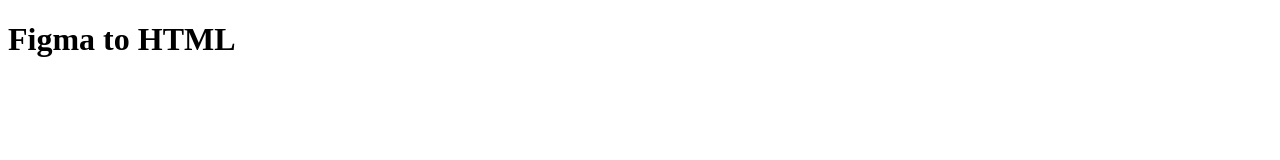
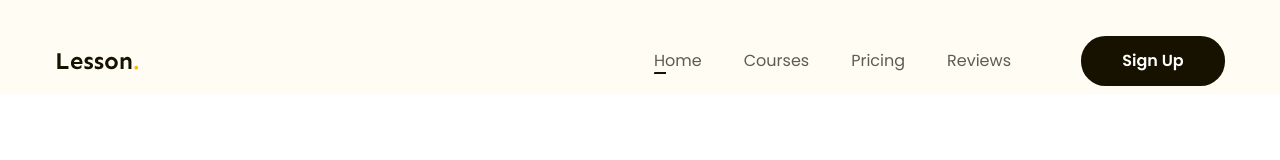
Before and after one commit to TThai96/Figma-to-HTML, a plain HTML site: page index.html in a window 1280 px wide. Shown: the top 160 px of the page. Drawn offline with Linux system fonts and the light colour scheme.

Commit message:
p3 àm phần header

```diff
--- /dev/null
+++ b/assets/css/reset.css
@@ -0,0 +1,129 @@
+/* http://meyerweb.com/eric/tools/css/reset/
+   v2.0 | 20110126
+   License: none (public domain)
+*/
+
+html,
+body,
+div,
+span,
+applet,
+object,
+iframe,
+h1,
+h2,
+h3,
+h4,
+h5,
+h6,
+p,
+blockquote,
+pre,
+a,
+abbr,
+acronym,
+address,
+big,
+cite,
+code,
+del,
+dfn,
+em,
+img,
+ins,
+kbd,
+q,
+s,
+samp,
+small,
+strike,
+strong,
+sub,
+sup,
+tt,
+var,
+b,
+u,
+i,
+center,
+dl,
+dt,
+dd,
+ol,
+ul,
+li,
+fieldset,
+form,
+label,
+legend,
+table,
+caption,
+tbody,
+tfoot,
+thead,
+tr,
+th,
+td,
+article,
+aside,
+canvas,
+details,
+embed,
+figure,
+figcaption,
+footer,
+header,
+hgroup,
+menu,
+nav,
+output,
+ruby,
+section,
+summary,
+time,
+mark,
+audio,
+video {
+  margin: 0;
+  padding: 0;
+  border: 0;
+  font-size: 100%;
+  font: inherit;
+  vertical-align: baseline;
+}
+/* HTML5 display-role reset for older browsers */
+article,
+aside,
+details,
+figcaption,
+figure,
+footer,
+header,
+hgroup,
+menu,
+nav,
+section {
+  display: block;
+}
+body {
+  line-height: 1;
+}
+ol,
+ul {
+  list-style: none;
+}
+blockquote,
+q {
+  quotes: none;
+}
+blockquote:before,
+blockquote:after,
+q:before,
+q:after {
+  content: "";
+  content: none;
+}
+table {
+  border-collapse: collapse;
+  border-spacing: 0;
+}
--- /dev/null
+++ b/assets/css/style.css
@@ -0,0 +1,92 @@
+* {
+  box-sizing: border-box;
+}
+
+html {
+  font-size: 62.5%;
+}
+
+/* Khôi phục lại cỡ chữ mặc định theo rem */
+body {
+  font-size: 1.6rem;
+  font-family: "Poppins", sans-serif;
+}
+
+/* ==========================common=========================== */
+a {
+  text-decoration: none;
+}
+
+.btn {
+  display: inline-block;
+  min-width: 118px;
+  padding: 0px 16px;
+  line-height: 50px;
+  color: #fff;
+  font-size: 1.6rem;
+  font-weight: 600;
+  text-align: center;
+  background: #171100;
+  border-radius: 24.5px;
+}
+
+.main-content {
+  width: 1170px;
+  max-width: calc(100% - 48px);
+  margin-left: auto;
+  margin-right: auto;
+}
+
+/* ==========================header=========================== */
+.header {
+  background: #fffcf4;
+}
+
+.header.fixed {
+  position: sticky;
+  top: -28px;
+}
+.header .body {
+  display: flex;
+  align-items: center;
+  padding: 36px 0 8px;
+}
+.nav {
+  margin-left: auto;
+}
+.nav ul {
+  display: flex;
+}
+
+.nav a {
+  position: relative;
+  font-size: 1.6rem;
+  color: #5f5b53;
+  padding: 8px 21px;
+}
+
+.nav a:hover {
+  /* font-weight: 600; */
+  color: #171100;
+  text-shadow: 1px 0 0 currentColor;
+}
+
+.nav li.active a::after {
+  position: absolute;
+  left: 21px;
+  bottom: 6px;
+  display: block;
+  content: "";
+  width: 12px;
+  height: 2px;
+  border-radius: 1px 0px 0px 0px;
+  background: #171100;
+}
+
+.header .btn-sign-up {
+  min-width: 144px;
+}
+
+.header .action {
+  margin-left: 49px;
+}
--- a/index.html
+++ b/index.html
@@ -3,10 +3,51 @@
   <head>
     <meta charset="UTF-8" />
     <meta name="viewport" content="width=device-width, initial-scale=1.0" />
-    <link rel="stylesheet" href="style.css" />
+    <!-- reset css -->
+    <link rel="stylesheet" href="./assets/css/reset.css" />
+    <!-- embed fonts -->
+    <link rel="preconnect" href="https://fonts.googleapis.com" />
+    <link rel="preconnect" href="https://fonts.gstatic.com" crossorigin />
+    <link
+      href="https://fonts.googleapis.com/css2?family=Poppins:ital,wght@0,400;0,500;0,600;0,700;1,400&family=Sen:wght@700&display=swap"
+      rel="stylesheet"
+    />
+    <!-- styles -->
+    <link rel="stylesheet" href="./assets/css/style.css" />
     <title>bài 90 figma HTML</title>
   </head>
-  <body>
-    <h1>Figma to HTML</h1>
+  <body style="height: 10000px">
+    <!-- header -->
+    <header class="header fixed">
+      <div class="main-content">
+        <div class="body">
+          <!-- logo -->
+          <img src="./assets/img/Logo.svg" alt="Lesson" class="logo" />
+          <!-- nav -->
+          <!-- nav.nav>ul>li*4>a{Home} -->
+          <nav class="nav">
+            <ul>
+              <li class="active">
+                <a href="#!">Home</a>
+              </li>
+              <li>
+                <a href="#!">Courses</a>
+              </li>
+              <li>
+                <a href="#!">Pricing</a>
+              </li>
+              <li>
+                <a href="#!">Reviews</a>
+              </li>
+            </ul>
+          </nav>
+          <!-- btn action -->
+          <!-- .action>a.btn{Sin Up} -->
+          <div class="action">
+            <a href="#!" class="btn btn-sign-up">Sign Up</a>
+          </div>
+        </div>
+      </div>
+    </header>
   </body>
 </html>
```
Also changed, not shown: assets/img/Logo.svg (added), bg.jpg/ad.jpg (deleted), style.css (deleted).
